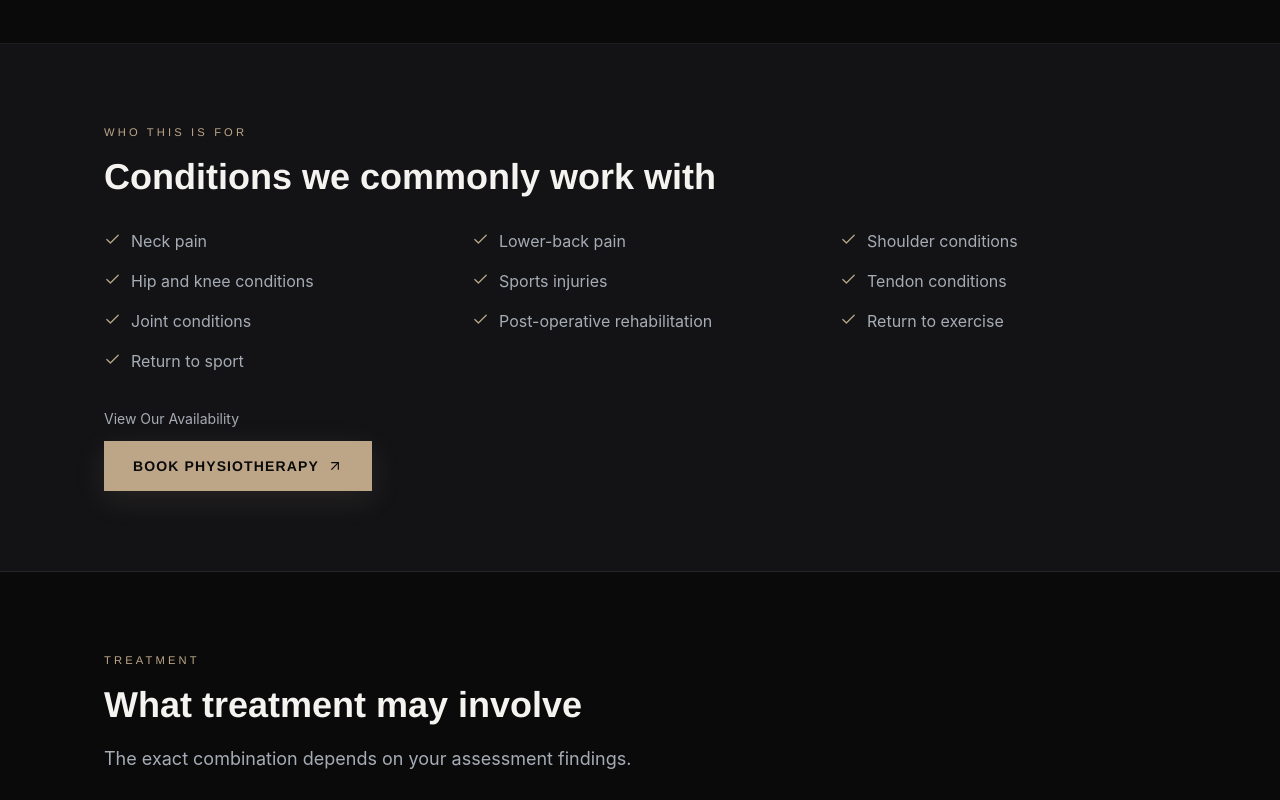
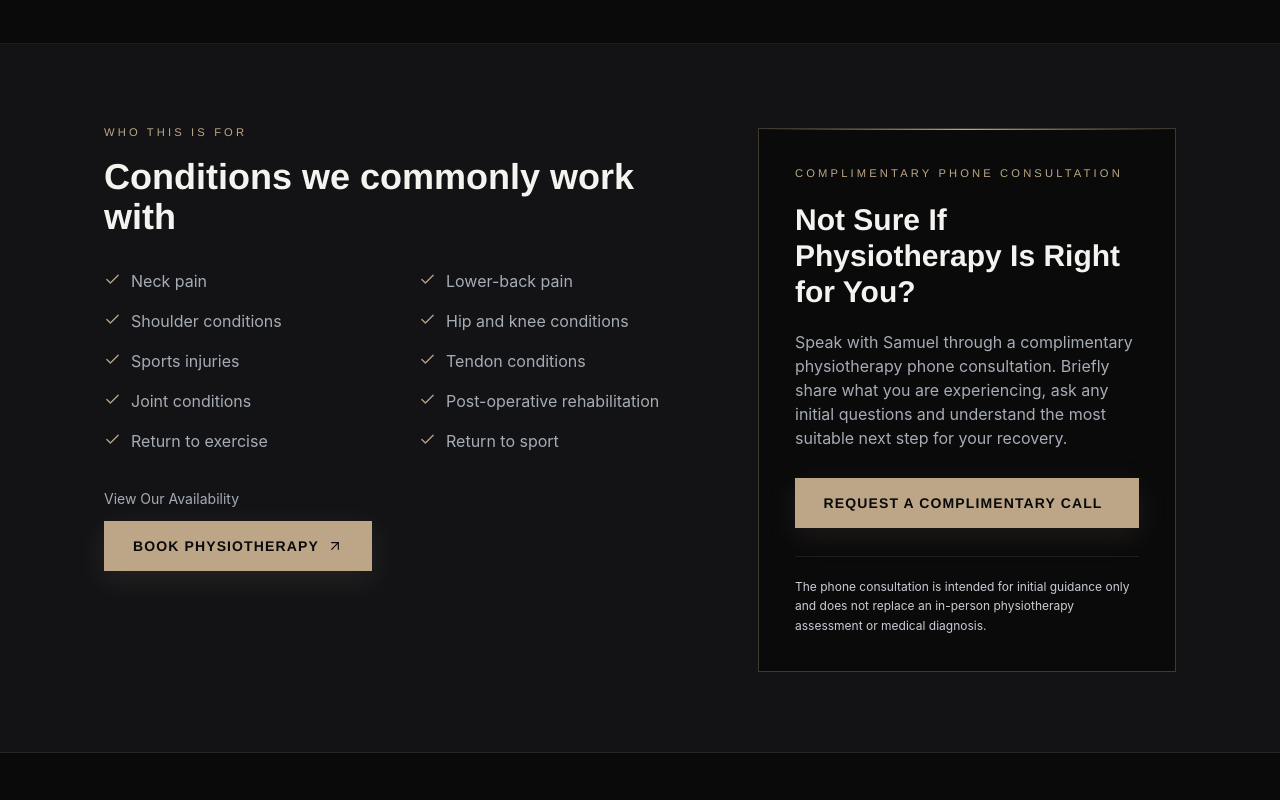
Before and after one commit to nxscollective/nxs-collective-website, a Next.js app in the folder nxs-collective/: page /physiotherapy in a window 1280 px wide. Shown: the part 1100-1900 px from the top of the page. Built offline with nearby package versions, Linux system fonts and the light colour scheme.

Commit message:
Move consultation CTA to physiotherapy overview

```diff
--- a/nxs-collective/src/app/physiotherapy/page.tsx
+++ b/nxs-collective/src/app/physiotherapy/page.tsx
@@ -5,6 +5,8 @@ import { Container, SectionHeading } from "@/components/ui/Container";
 import PageHero from "@/components/shared/PageHero";
 import BookPhysioCTA from "@/components/shared/BookPhysioCTA";
 import TreatmentCard from "@/components/shared/TreatmentCard";
+import Button from "@/components/ui/Button";
+import { getWhatsappUrl } from "@/config/site";
 import JsonLd from "@/components/seo/JsonLd";
 import { buildServiceJsonLd } from "@/lib/seo";
 import { Check, Gauge } from "lucide-react";
@@ -38,6 +40,9 @@ const conditions = [
   "Return to exercise",
   "Return to sport",
 ];
+
+const complimentaryCallMessage =
+  "Hi NXS Collective, I would like to request a complimentary phone consultation with Samuel regarding my condition.";
 
 const treatments = [
   {
@@ -139,8 +144,10 @@ export default function PhysiotherapyPage() {
 
       <section className="border-b border-hairline bg-graphite py-16 md:py-20">
         <Container>
+          <div className="grid gap-10 lg:grid-cols-[minmax(0,1.45fr)_minmax(340px,1fr)] lg:gap-12">
+            <div className="lg:pr-2">
               <SectionHeading eyebrow="Who This Is For" title="Conditions we commonly work with" />
-          <ul className="mt-8 grid gap-x-8 gap-y-4 sm:grid-cols-2 lg:grid-cols-3">
+              <ul className="mt-8 grid gap-x-8 gap-y-4 sm:grid-cols-2">
                 {conditions.map((item) => (
                   <li key={item} className="flex items-start gap-2.5 text-sm text-mist md:text-base">
                     <Check size={17} strokeWidth={1.75} className="mt-0.5 shrink-0 text-sand" />
@@ -149,6 +156,29 @@ export default function PhysiotherapyPage() {
                 ))}
               </ul>
               <BookPhysioCTA className="mt-9" />
+            </div>
+
+            <aside className="relative self-start overflow-hidden border border-sand/30 bg-ink p-7 sm:p-9 lg:mt-1">
+              <div className="absolute inset-x-0 top-0 h-px bg-gradient-to-r from-transparent via-sand to-transparent" />
+              <p className="eyebrow mb-5">Complimentary Phone Consultation</p>
+              <h3 className="font-display text-2xl font-semibold leading-tight text-bone md:text-3xl">
+                Not Sure If Physiotherapy Is Right for You?
+              </h3>
+              <p className="mt-5 text-sm leading-relaxed text-mist md:text-base">
+                Speak with Samuel through a complimentary physiotherapy phone consultation. Briefly share what you are experiencing, ask any initial questions and understand the most suitable next step for your recovery.
+              </p>
+              <Button
+                href={getWhatsappUrl(complimentaryCallMessage)}
+                external
+                className="mt-7 w-full sm:w-auto lg:w-full"
+              >
+                Request a Complimentary Call
+              </Button>
+              <p className="mt-7 border-t border-hairline pt-5 text-xs leading-relaxed text-silver">
+                The phone consultation is intended for initial guidance only and does not replace an in-person physiotherapy assessment or medical diagnosis.
+              </p>
+            </aside>
+          </div>
         </Container>
       </section>
 
```
Lines whose indentation alone changed are shown as unchanged.
